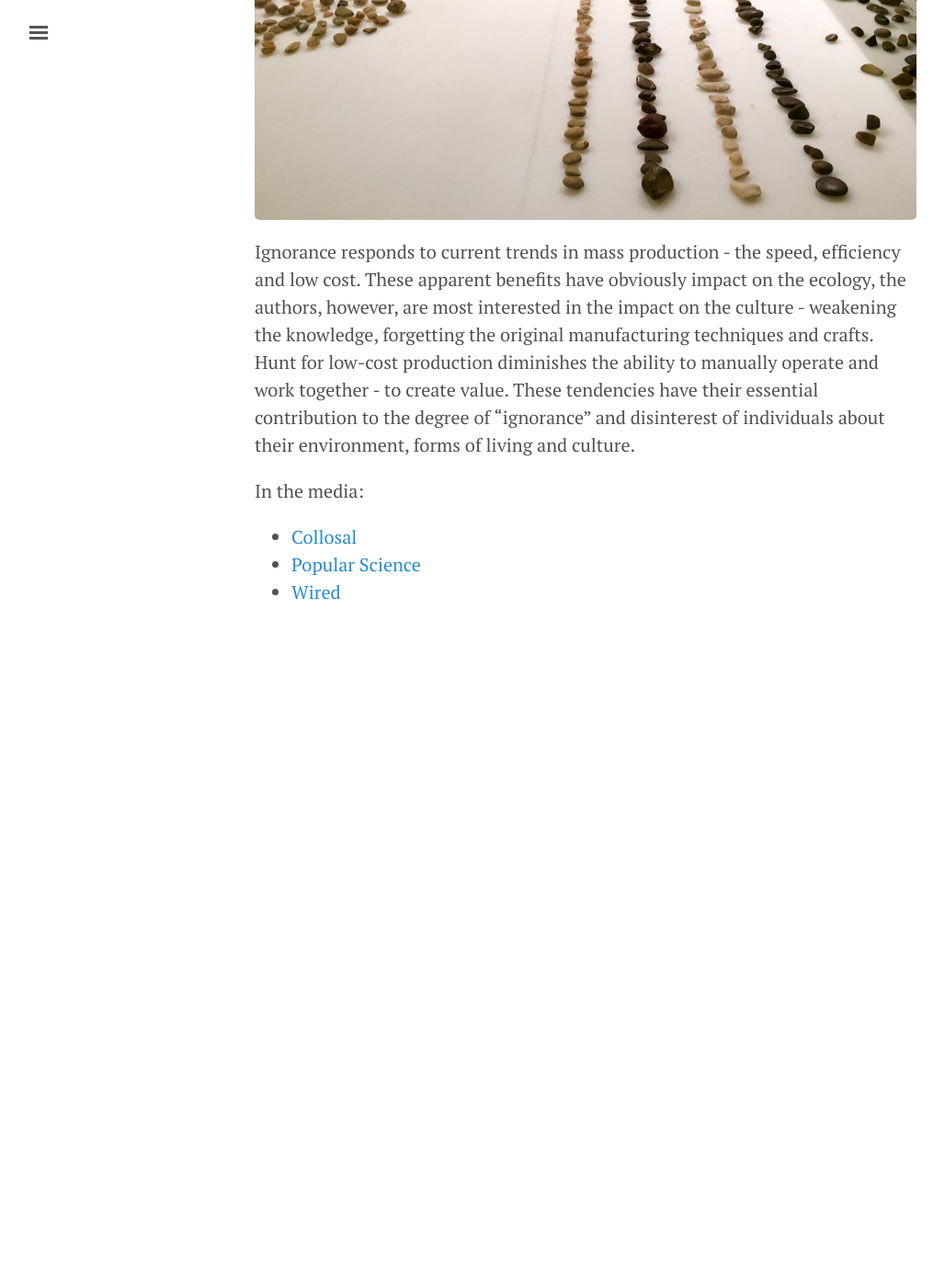
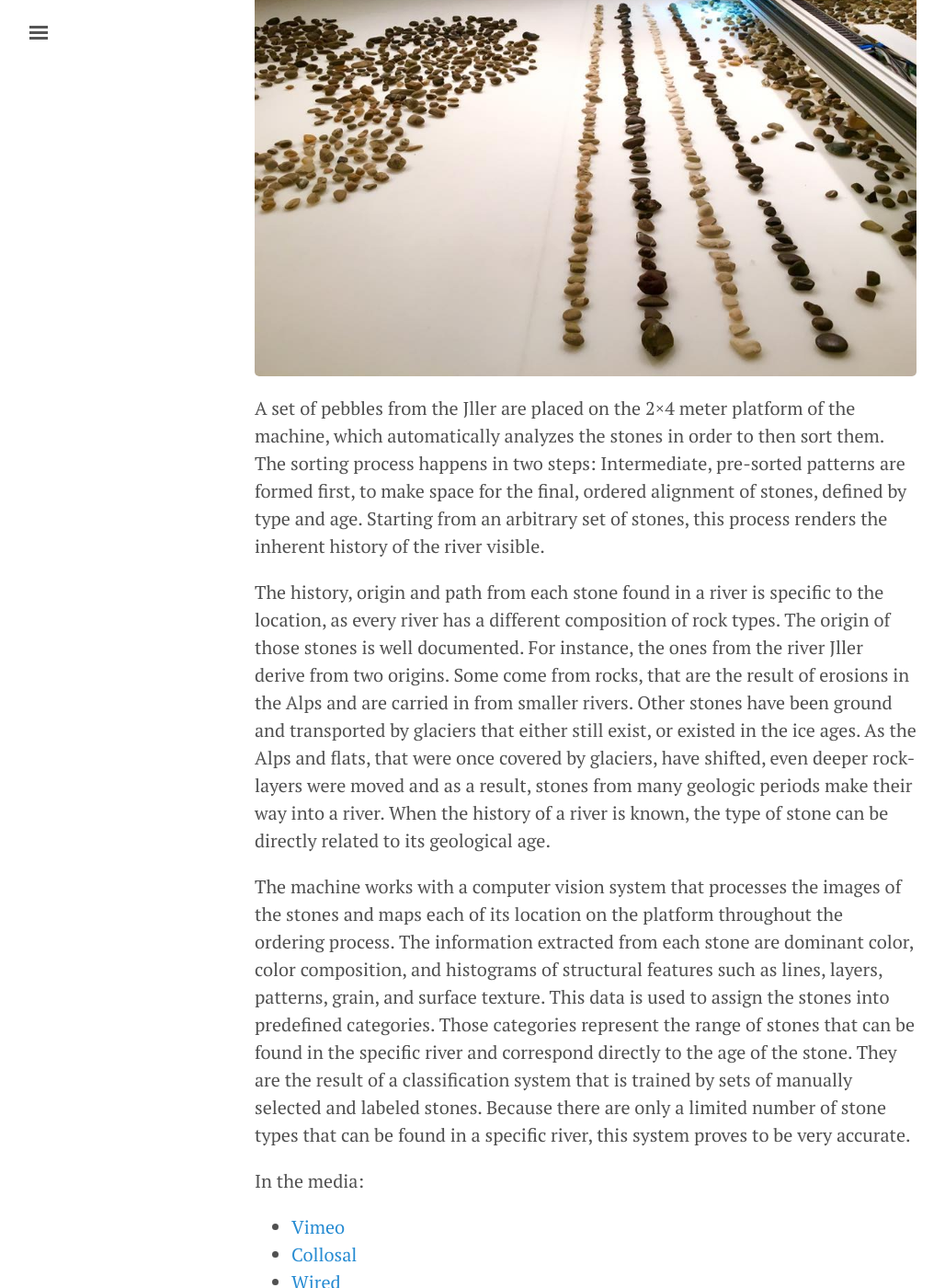
Before and after one commit to prusnak/rusnak.io, a Jekyll site: the page built from jller.md, in a window 1280 px wide and 1400 px high, scrolled down 2793 px. Shown: the whole window at 92% size, without its empty margins (3-1031 px from the left). Built offline with Jekyll 4.4.1, drawn with Linux system fonts in a browser that asks for light colours; nearby versions of some CDN libraries; before the commit the page ends 3532 px from its top, so only the background shows below that; some of the changed text lies outside the part shown.

Commit message:
update jller text

```diff
--- a/jller.md
+++ b/jller.md
@@ -5,14 +5,21 @@ title: Jller
 
 *Art collaboration with Prokop Bartonicek and Tomislav Arnaudov as [pebe/lab](/pebe-lab) and Benjamin Maus of [FELD](http://www.feld.is/) (2015)*
 
+Jller is part of an ongoing research project in the fields of industrial automation and historical geology. It is an apparatus, that sorts pebbles from a specific river by their geologic age. The stones were taken from the stream bed of the German river Jller, shortly before it merges with the Danube, close to the city of Ulm. The machine and its performance is the first manifestation of this research.
+
 {% for i in (1..4) %}
 ![jller{{ i }}](/assets/jller{{ i }}.jpg)
 {% endfor %}
 
-Ignorance responds to current trends in mass production - the speed, efficiency and low cost. These apparent benefits have obviously impact on the ecology, the authors, however, are most interested in the impact on the culture - weakening the knowledge, forgetting the original manufacturing techniques and crafts. Hunt for low-cost production diminishes the ability to manually operate and work together - to create value. These tendencies have their essential contribution to the degree of "ignorance" and disinterest of individuals about their environment, forms of living and culture.
+A set of pebbles from the Jller are placed on the 2×4 meter platform of the machine, which automatically analyzes the stones in order to then sort them. The sorting process happens in two steps: Intermediate, pre-sorted patterns are formed first, to make space for the final, ordered alignment of stones, defined by type and age. Starting from an arbitrary set of stones, this process renders the inherent history of the river visible.
+
+The history, origin and path from each stone found in a river is specific to the location, as every river has a different composition of rock types. The origin of those stones is well documented. For instance, the ones from the river Jller derive from two origins. Some come from rocks, that are the result of erosions in the Alps and are carried in from smaller rivers. Other stones have been ground and transported by glaciers that either still exist, or existed in the ice ages. As the Alps and flats, that were once covered by glaciers, have shifted, even deeper rock-layers were moved and as a result, stones from many geologic periods make their way into a river. When the history of a river is known, the type of stone can be directly related to its geological age.
+
+The machine works with a computer vision system that processes the images of the stones and maps each of its location on the platform throughout the ordering process. The information extracted from each stone are dominant color, color composition, and histograms of structural features such as lines, layers, patterns, grain, and surface texture. This data is used to assign the stones into predefined categories. Those categories represent the range of stones that can be found in the specific river and correspond directly to the age of the stone. They are the result of a classification system that is trained by sets of manually selected and labeled stones. Because there are only a limited number of stone types that can be found in a specific river, this system proves to be very accurate.
 
 In the media:
 
+* [Vimeo](https://vimeo.com/167126696)
 * [Collosal](http://www.thisiscolossal.com/2016/05/kinetic-rock-sorting-jller/)
+* [Wired](http://www.wired.com/2016/05/someone-built-rock-sorting-robot-downright-hypnotizing/)
 * [Popular Science](http://www.popsci.com/rock-sorting-art-machine-is-useless-and-beautiful)
-* [Wired](http://www.wired.com/2016/05/someone-built-rock-sorting-robot-downright-hypnotizing/)
```
